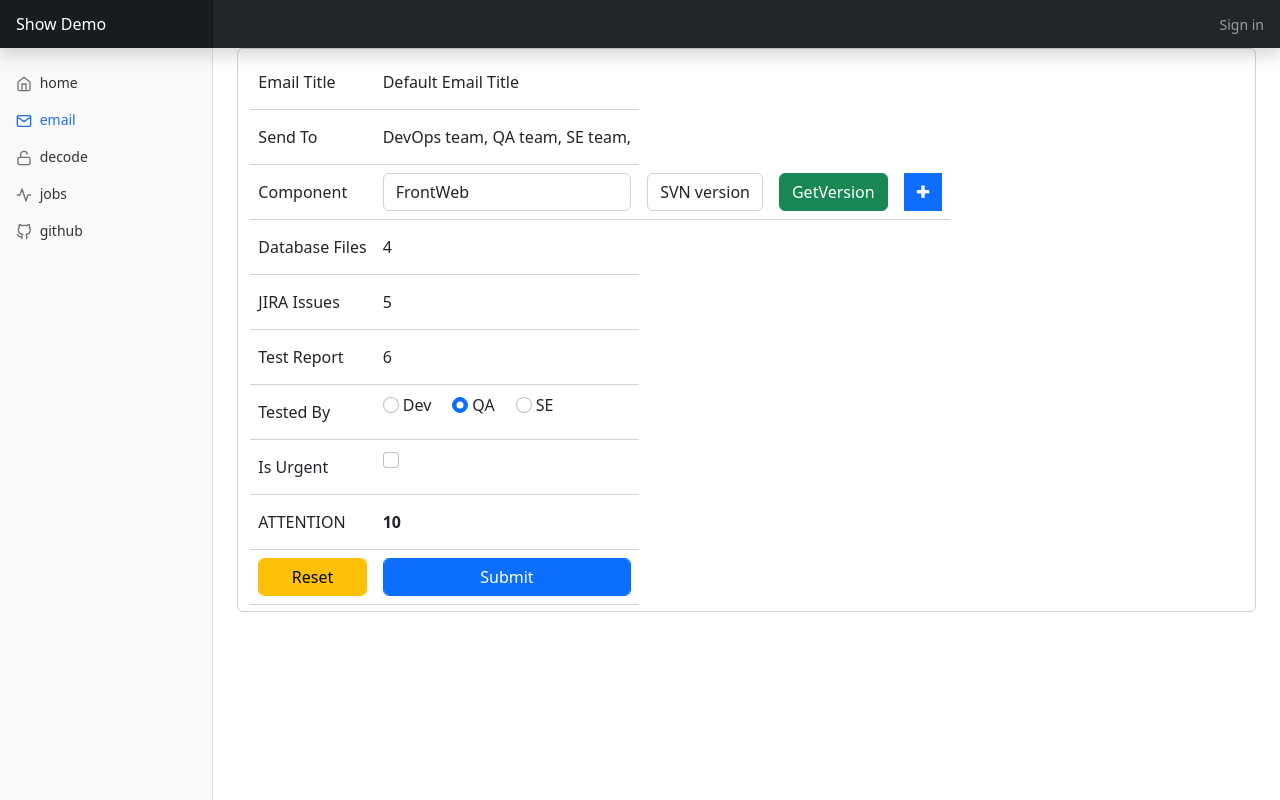
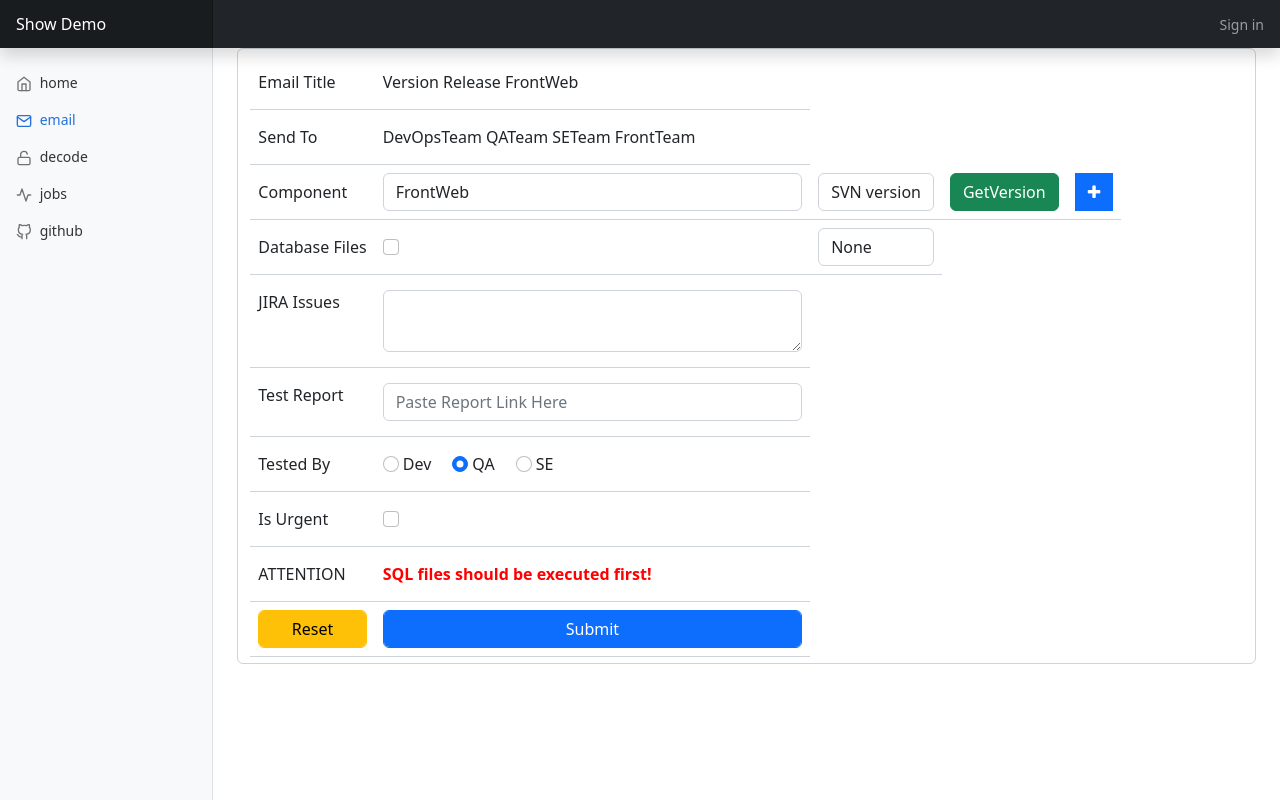
Before and after one commit to FlynnWangNZ/showDemo, a Django app: page /email/ in a window 1280 px wide. Run offline with Django 4.2, Linux system fonts and the light colour scheme.

Commit message:
todos done

```diff
--- a/static/js/setup_email/setup_email.js
+++ b/static/js/setup_email/setup_email.js
@@ -1,3 +1,8 @@
+(() => {
+    setEmailTitleSendTo();
+})();
+
+
 $("table").on("click", ".insertRow", function (event) {
     event.preventDefault();
 
@@ -20,23 +25,89 @@ $("table").on("click", ".insertRow", function (event) {
 
     $(this).parent().parent().find("select").clone().appendTo($(this).parent().parent().next().find('td')[1]);
 
+    setEmailTitleSendTo();
 });
 
 // Remove row when delete btn is clicked
 $("table").on("click", "#deleteRow", function (event) {
     $(this).closest("tr").remove();
 
+    setEmailTitleSendTo();
 });
 
 // Get SVN version from server
 $("table").on("click", ".getVersion", function (event) {
-    const component_index = $(this).parent().parent().find("select option:selected").val();
+    const componentIndex = $(this).parent().parent().find("select option:selected").val();
     const $button = $(this);
+    $button.parent().parent().find("label").html(getVersion(componentIndex).msg);
+});
+
+// Define async ajax function to get SVN version number
+function getVersion(componentIndex) {
+    var ret = "";
     $.ajax({
-        url: "", data: {'component_index': component_index}, type: "PUT", dataType: "json", success: function (data) {
-            $button.parent().parent().find("label").html(data.msg);
-        }, error: function (data) {
+        url: "",
+        data: {'component_index': componentIndex},
+        type: "PUT",
+        dataType: "json",
+        async: false,
+        success: function (data) {
+            ret = data
+        },
+        error: function (data) {
             console.error(data);
         }
     })
+    return ret;
+}
+
+// When select changes
+$("table").on("change", "#component", function (event) {
+    setEmailTitleSendTo();
 });
+
+// Auto change email title
+function setEmailTitleSendTo() {
+    var emailTitle = "Version Release ";
+    var sendTo = "DevOpsTeam QATeam SETeam "
+    var component2EmailTeam = {
+        "1": "FrontTeam",
+        "2": "AndroidTeam",
+        "3": "iOSTeam",
+        "4": "GateWayTeam",
+        "5": "MicroServiceTeam",
+        "6": "AdminSiteTeam",
+        "7": "CRMTeam"
+    }
+    $(".component").each(function (index) {
+        emailTitle += $("option:selected", this).text() + ' ';
+        sendTo += component2EmailTeam[$("option:selected", this).val()] + ' ';
+    })
+    $("#emailTitle").text(emailTitle);
+    $("#sendTo").text(sendTo);
+}
+
+// Get database file SVN version
+$("#dbFile").on("click", function () {
+    var labelValue = "None";
+    const $sendTo = $("#sendTo");
+    var sendTo = $sendTo.text();
+    if ($(this).is(":checked")) {
+        labelValue = getVersion("0").msg;
+        sendTo += "DBA";
+    }else {
+        sendTo = sendTo.replaceAll("DBA", "");
+    }
+    $("#dbFileVersion").text(labelValue);
+    // append dba to sendTo
+    $sendTo.text(sendTo);
+});
+
+// Set attention with isUrgent
+$("#isUrgent").on("click", function(){
+    var $attention = "<div>SQL files should be executed first!</div>";
+    if($(this).is(":checked")){
+        $attention += "<div>URGENT! Please upgrade to this version ASAP</div>";
+    }
+    $("#attention").html($attention);
+})
--- a/templates/setup_email/index.html
+++ b/templates/setup_email/index.html
@@ -1,6 +1,10 @@
 {% extends 'base.html' %}
 {% load static %}
 {% block title %}Setup Email{% endblock %}
+
+{% block style %}
+    <link href="{% static 'css/setup_email/style.css' %}" rel="stylesheet">
+{% endblock %}
 
 {% block script %}
     <script src="{% static 'js/setup_email/setup_email.js' %}"></script>
@@ -9,17 +13,27 @@
 {% block content %}
     <form class="email_form">
         <table class="email_table table form-control">
-            <tr><!-- Email title. [TODO] Auto change when component changes -->
-                <td><div class="form-control-plaintext">Email Title</div></td>
-                <td><div class="form-control-plaintext" id="email_title">Default Email Title</div></td>
+            <tr><!-- Email title. [Done] Auto change when component changes -->
+                <td>
+                    <div class="form-control-plaintext">Email Title</div>
+                </td>
+                <td class="col-md-6">
+                    <div class="form-control-plaintext" id="emailTitle">Default Email Title</div>
+                </td>
             </tr>
-            <tr><!-- Send to list [TODO] Auto change when component and database changes -->
-                <td><div class="form-control-plaintext">Send To</div></td>
-                <td><div class="form-control-plaintext" id="sendto">DevOps team, QA team, SE team, </div></td>
+            <tr><!-- Send to list [Done] Auto change when component and database changes -->
+                <td>
+                    <div class="form-control-plaintext">Send To</div>
+                </td>
+                <td>
+                    <div class="form-control-plaintext" id="sendTo">DevOpsTeam QATeam SETeam</div>
+                </td>
             </tr>
             <tr><!-- Component Selection [Done] Add different components to release -->
-                <td><div class="form-control-plaintext">Component</div></td>
-                <td><select id="component" name="component" class="form-control">
+                <td>
+                    <div class="form-control-plaintext">Component</div>
+                </td>
+                <td><select id="component" name="component" class="form-control component">
                     {% for key, value in components.items %}
                         <option value="{{ key }}">{{ value }}</option>
                     {% endfor %}
@@ -28,36 +42,74 @@
                 <td><input type="button" class="btn btn-success getVersion" value="GetVersion"></td>
                 <td><a class="btn btn-primary rounded-0 insertRow"><i class="fa fa-plus"></i></a></td>
             </tr>
-            <tr><!-- Database [TODO] Add multi database files -->
-                <td><div class="form-control-plaintext">Database Files</div></td>
-                <td><div class="form-control-plaintext">4</div></td>
+            <tr><!-- Database [Done] Add database files -->
+                <td>
+                    <div class="form-control-plaintext">Database Files</div>
+                </td>
+                <td>
+                    <div class="form-control-plaintext">
+                        <input type="checkbox" class="form-check-input" name="dbFile" id="dbFile">
+                        <label class="form-check-label" for="dbFile"></label>
+                    </div>
+                </td>
+                <td><label class="form-control" id="dbFileVersion">None</label></td>
             </tr>
-            <tr><!-- JIRA Issues [TODO] Add multi Jira Issues -->
-                <td><div class="form-control-plaintext">JIRA Issues</div></td>
-                <td><div class="form-control-plaintext">5</div></td>
+            <tr><!-- JIRA Issues [Done] Add multi Jira Issues -->
+                <td>
+                    <div class="form-control-plaintext">JIRA Issues</div>
+                </td>
+                <td>
+                    <div class="form-control-plaintext">
+                        <textarea class="form-control" name="jiraIssues"></textarea>
+                    </div>
+                </td>
             </tr>
-            <tr><!-- Test Report [TODO] User input http link and regex check -->
-                <td><div class="form-control-plaintext">Test Report</div></td>
-                <td><div class="form-control-plaintext">6</div></td>
+            <tr><!-- Test Report [Done] User input http link and regex check -->
+                <td>
+                    <div class="form-control-plaintext">Test Report</div>
+                </td>
+                <td>
+                    <div class="form-control-plaintext">
+                        <input class="form-control" type="text" id="reportLink" name="reportLink"
+                               placeholder="Paste Report Link Here">
+                    </div>
+                </td>
             </tr>
             <tr><!-- Tested by [Done] Radio button group -->
-                <td><div class="form-control-plaintext">Tested By</div></td>
                 <td>
+                    <div class="form-control-plaintext">Tested By</div>
+                </td>
+                <td>
+                    <div class="form-control-plaintext">
                         <input class="form-check-input" type="radio" name="tested_by" id="tested_by_dev" value="dev">
                         <label class="form-check-label" for="tested_by_dev">Dev</label>&nbsp&nbsp&nbsp&nbsp
-                    <input class="form-check-input" type="radio" name="tested_by" id="tested_by_qa" value="qa" checked>
+                        <input class="form-check-input" type="radio" name="tested_by" id="tested_by_qa" value="qa"
+                               checked>
                         <label class="form-check-label" for="tested_by_qa">QA</label>&nbsp&nbsp&nbsp&nbsp
                         <input class="form-check-input" type="radio" name="tested_by" id="tested_by_se" value="se">
                         <label class="form-check-label" for="tested_by_se">SE</label>
+                    </div>
                 </td>
             </tr>
             <tr><!-- Is Urgent [Done] Checkbox -->
-                <td><div class="form-control-plaintext">Is Urgent</div></td>
-                <td><input class="form-check-input" type="checkbox" id="is_urgent" name="is_urgent" value=""><label class="form-check-label" for="is_urgent"></label></td>
+                <td>
+                    <div class="form-control-plaintext">Is Urgent</div>
+                </td>
+                <td>
+                    <div class="form-control-plaintext"><input class="form-check-input" type="checkbox" id="isUrgent"
+                                                               name="isUrgent">
+                        <label class="form-check-label" for="isUrgent"></label></div>
+                </td>
             </tr>
-            <tr><!-- Attention [TODO] Auto change depends on 'is urgent' and 'components' -->
-                <td><div class="form-control-plaintext">ATTENTION</div></td>
-                <td style="color: red; font-weight: bold"><div class="form-control-plaintext">10</div></td>
+            <tr><!-- Attention [Done] Auto change depends on 'is urgent' and 'components' -->
+                <td>
+                    <div class="form-control-plaintext">ATTENTION</div>
+                </td>
+                <td>
+                    <div class="form-control-plaintext" id="attention" style="color: red; font-weight: bold">
+                        <div>SQL files should be executed first!</div>
+                    </div>
+                </td>
             </tr>
             <tr><!-- [TODO] submit will do a boostrap form check -->
                 <td><input type="reset" class="btn btn-warning form-control"></td>
```
Also changed, not shown: static/css/setup_email/style.css (added). Lines whose indentation alone changed are shown as unchanged.
